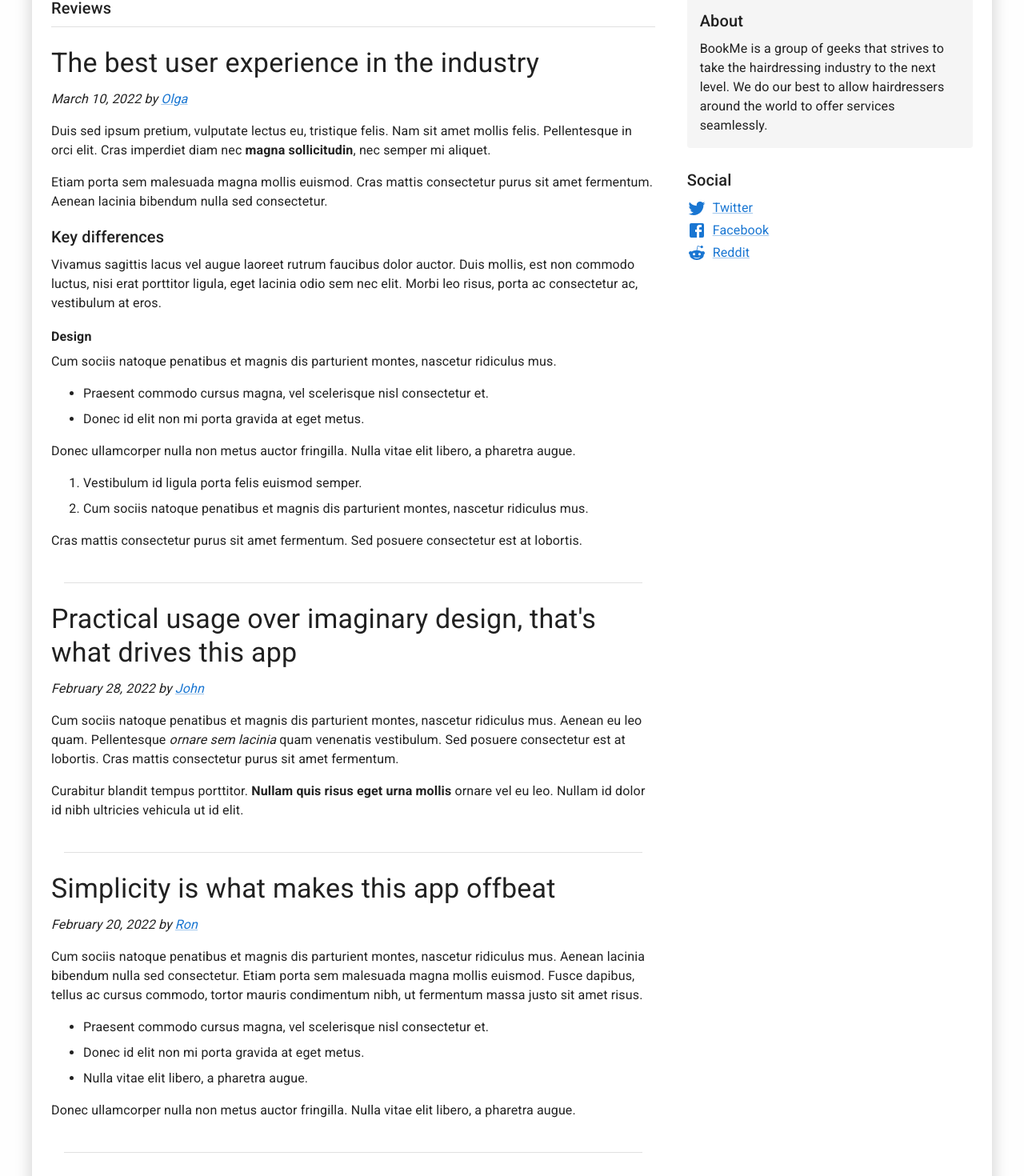
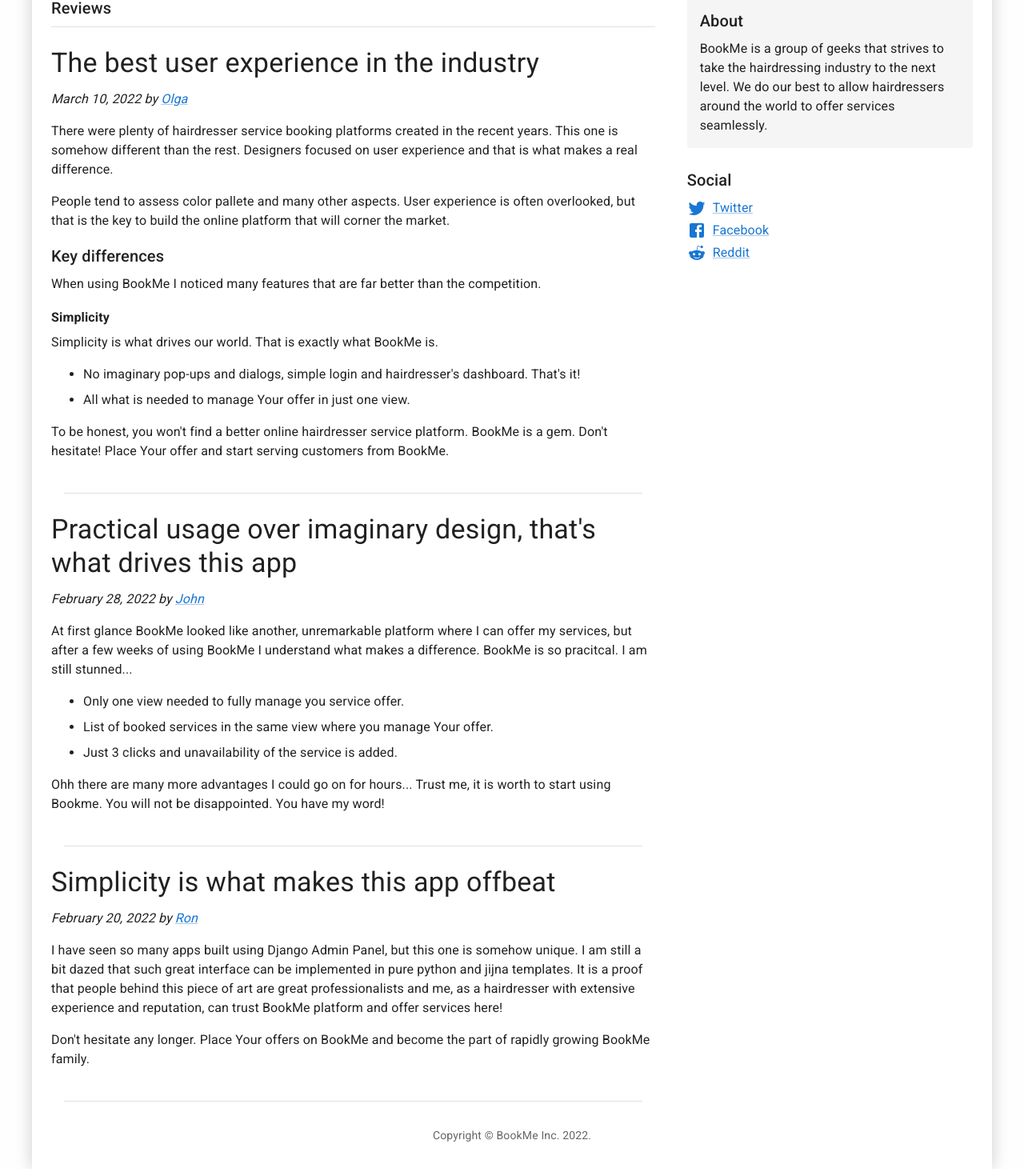
Before and after one commit to sebaderendarz/book-me, a React (Create React App) app in the folder frontend/: page /hairdresser in a window 1280 px wide. Shown: the part 567-2037 px from the top of the page at 80% size. Built offline with nearby package versions, Linux system fonts and the light colour scheme; no server answers.

Commit message:
T-30 Update barber reviews content

```diff
--- a/frontend/src/components/BarberReviews.js
+++ b/frontend/src/components/BarberReviews.js
@@ -2,59 +2,55 @@
 
 _March 10, 2022 by [Olga](https://twitter.com/olga)_
 
-Duis sed ipsum pretium, vulputate lectus eu, tristique felis. Nam sit amet mollis felis.
-Pellentesque in orci elit. Cras imperdiet diam nec **magna sollicitudin**, nec semper mi aliquet.
+There were plenty of hairdresser service booking platforms created in the recent years. This one
+is somehow different than the rest. Designers focused on user experience and that is what makes
+a real difference.
 
-Etiam porta sem malesuada magna mollis euismod. Cras mattis consectetur purus sit amet fermentum.
-Aenean lacinia bibendum nulla sed consectetur.
+People tend to assess color pallete and many other aspects. User experience is often overlooked,
+but that is the key to build the online platform that will corner the market.
 
 ## Key differences
 
-Vivamus sagittis lacus vel augue laoreet rutrum faucibus dolor auctor.
-Duis mollis, est non commodo luctus, nisi erat porttitor ligula, eget lacinia odio sem nec elit.
-Morbi leo risus, porta ac consectetur ac, vestibulum at eros.
+When using BookMe I noticed many features that are far better than the competition.
 
-### **Design**
+### **Simplicity**
 
-Cum sociis natoque penatibus et magnis dis parturient montes, nascetur ridiculus mus.
+Simplicity is what drives our world. That is exactly what BookMe is.
 
-- Praesent commodo cursus magna, vel scelerisque nisl consectetur et.
-- Donec id elit non mi porta gravida at eget metus.
+- No imaginary pop-ups and dialogs, simple login and hairdresser's dashboard. That's it!
+- All what is needed to manage Your offer in just one view.
 
-Donec ullamcorper nulla non metus auctor fringilla. Nulla vitae elit libero, a pharetra augue.
-
-1. Vestibulum id ligula porta felis euismod semper.
-1. Cum sociis natoque penatibus et magnis dis parturient montes, nascetur ridiculus mus.
-
-Cras mattis consectetur purus sit amet fermentum. Sed posuere consectetur est at lobortis.
+To be honest, you won't find a better online hairdresser service platform. BookMe is a gem.
+Don't hesitate! Place Your offer and start serving customers from BookMe.
 `;
 
 const review2 = `# Practical usage over imaginary design, that's what drives this app
 
 _February 28, 2022 by [John](https://twitter.com/john)_
 
-Cum sociis natoque penatibus et magnis dis parturient montes, nascetur ridiculus mus.
-Aenean eu leo quam. Pellentesque _ornare sem lacinia_ quam venenatis vestibulum.
-Sed posuere consectetur est at lobortis. Cras mattis consectetur purus sit amet fermentum.
+At first glance BookMe looked like another, unremarkable platform where I can offer my services,
+but after a few weeks of using BookMe I understand what makes a difference. BookMe is so pracitcal.
+I am still stunned...
 
-Curabitur blandit tempus porttitor. **Nullam quis risus eget urna mollis** ornare vel eu leo.
-Nullam id dolor id nibh ultricies vehicula ut id elit.
+- Only one view needed to fully manage you service offer.
+- List of booked services in the same view where you manage Your offer.
+- Just 3 clicks and unavailability of the service is added.
+
+Ohh there are many more advantages I could go on for hours... Trust me, it is worth to start using Bookme.
+You will not be disappointed. You have my word!
 `;
 
 const review3 = `# Simplicity is what makes this app offbeat
 
 _February 20, 2022 by [Ron](https://twitter.com/ron)_
 
-Cum sociis natoque penatibus et magnis dis parturient montes, nascetur ridiculus mus.
-Aenean lacinia bibendum nulla sed consectetur. Etiam porta sem malesuada magna mollis euismod.
-Fusce dapibus, tellus ac cursus commodo, tortor mauris condimentum nibh,
-ut fermentum massa justo sit amet risus.
+I have seen so many apps built using Django Admin Panel, but this one is somehow unique.
+I am still a bit dazed that such great interface can be implemented in pure python and jijna templates.
+It is a proof that people behind this piece of art are great professionalists and me, as a hairdresser
+with extensive experience and reputation, can trust BookMe platform and offer services here!
 
-- Praesent commodo cursus magna, vel scelerisque nisl consectetur et.
-- Donec id elit non mi porta gravida at eget metus.
-- Nulla vitae elit libero, a pharetra augue.
-
-Donec ullamcorper nulla non metus auctor fringilla. Nulla vitae elit libero, a pharetra augue.
+Don't hesitate any longer. Place Your offers on BookMe and become the part of rapidly
+growing BookMe family.
 `;
 
 const barberReviews = [review1, review2, review3];
```
